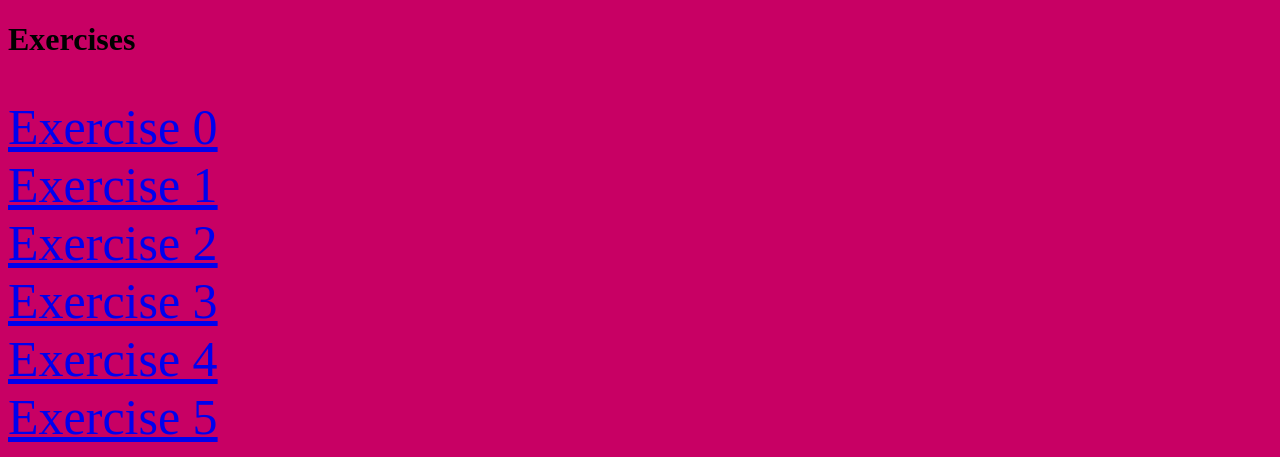
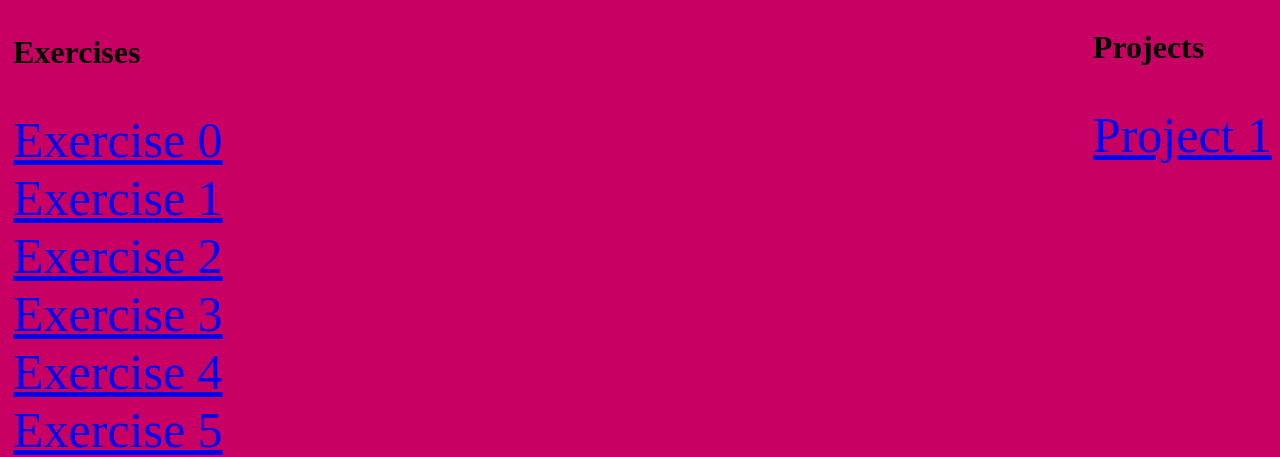
Before and after one commit to jleung1283/webdesign, a plain HTML site: page index.html in a window 1280 px wide. Shown: the top 457 px of the page. Drawn offline with Linux system fonts and the light colour scheme.

Commit message:
Minor Edits for project prep

```diff
--- a/index.html
+++ b/index.html
@@ -5,6 +5,8 @@
 		<link href="css/main.css" rel="stylesheet">
 	</head>
 	<body>
+		<div class="row">
+		<div class="column">
 		<h1>Exercises</h1>
 		<br><a href="e0/index.html">Exercise 0</a>
 		<br><a href="e1/index.html">Exercise 1</a>
@@ -13,6 +15,12 @@
 		<br><a href="e4/index.html">Exercise 4</a>
 		<br><a href="e5/index.html">Exercise 5</a>
 		<br><a href="e6/index.html">Exercise 6</a>
+		</div>
+		<div class "column">
+		<h1>Projects</h1>
+		<br><a href="p1/index.html">Project 1</a>
+		</div>
+		</div>
 			<div class="row">
 				<div class="column">
 					<img src="https://preview.redd.it/uxg7aik28dc21.jpg?width=542&auto=webp&s=7aa2308da2efe1d5ac3b980c67b0943d08196d5d" alt="Snow" style="width:100%">
```
Also changed, not shown: p1/css/main.css (added), p1/index.html (added).
